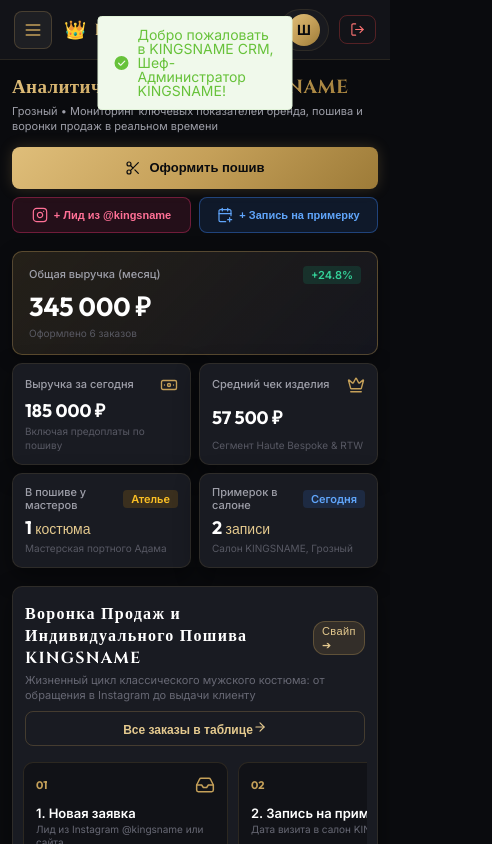
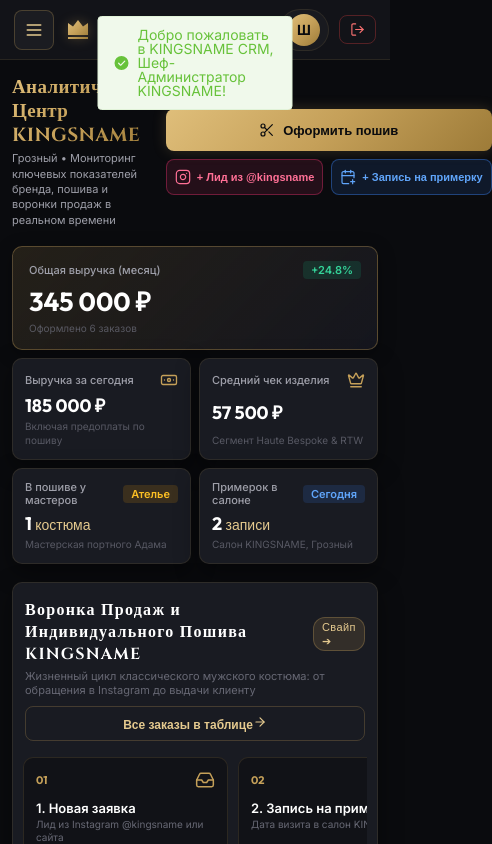
Before and after one commit to AMAEVAI/kingsname-crm, a Vue app in the folder frontend/: page /dashboard in a window 390 px wide. Both pictures are taken after a click on the button "88888888 (Шеф-Администратор)". Shown: the top 844 px of the page, 492 px wide, since content can reach past the window. Built offline with nearby package versions, Linux system fonts and the light colour scheme.

Commit message:
fix(ipad): replace emoji with vector gold crown, align burger toggle horizontally and polish tablet grid

```diff
--- a/frontend/src/layout/AppLayout.vue
+++ b/frontend/src/layout/AppLayout.vue
@@ -92,13 +92,27 @@
             <component :is="mobileMenuOpen ? X : Menu" :size="20" :stroke-width="2" />
           </button>
 
-          <!-- Mobile Brand Title -->
+          <!-- Luxury Brand Title with Vector Gold Crown -->
           <div class="kn-mobile-brand">
-            <span class="kn-mobile-emblem">👑</span>
-            <span class="kn-mobile-brand-title font-brand">KINGSNAME</span>
+            <div class="kn-mobile-crown">
+              <svg viewBox="0 0 24 24" class="kn-crown-icon-mini">
+                <path fill="url(#goldGradMini)" d="M2 19h20v2H2zM2 5l5 3.5L12 2l5 6.5L22 5v12H2z"/>
+                <defs>
+                  <linearGradient id="goldGradMini" x1="0%" y1="0%" x2="100%" y2="100%">
+                    <stop offset="0%" stop-color="#DFBE7A"/>
+                    <stop offset="50%" stop-color="#C5A059"/>
+                    <stop offset="100%" stop-color="#9A7B39"/>
+                  </linearGradient>
+                </defs>
+              </svg>
+            </div>
+            <div class="kn-mobile-brand-texts">
+              <span class="kn-mobile-brand-title font-brand">KINGSNAME</span>
+              <span class="kn-mobile-brand-sub font-brand">GROZNY • BESPOKE</span>
+            </div>
           </div>
 
-          <!-- Location Badge (Desktop/iPad) -->
+          <!-- Location Badge (Desktop) -->
           <div class="kn-location-badge">
             <MapPin :size="15" :stroke-width="1.8" class="kn-loc-icon" />
             <span>Грозный, Чеченская Республика • Премиальный Салон KINGSNAME</span>
@@ -376,6 +390,12 @@
   z-index: 40;
 }
 
+.kn-topbar-left {
+  display: flex;
+  align-items: center;
+  gap: 16px;
+}
+
 .kn-location-badge {
   display: flex;
   align-items: center;
@@ -460,19 +480,20 @@
 /* Mobile Toggle & Brand in Topbar */
 .kn-mobile-toggle-btn {
   display: none;
-  background: rgba(255, 255, 255, 0.05);
-  border: 1px solid var(--kn-gold-border);
-  color: var(--kn-gold-primary);
+  background: rgba(255, 255, 255, 0.04);
+  border: 1px solid rgba(197, 160, 89, 0.28);
+  color: var(--kn-gold-light);
   border-radius: 8px;
-  width: 38px;
-  height: 38px;
+  width: 40px;
+  height: 40px;
   align-items: center;
   justify-content: center;
   cursor: pointer;
-  transition: all 0.2s;
+  transition: all 0.2s ease;
 
-  &:hover {
-    background: rgba(197, 160, 89, 0.2);
+  &:hover, &:active {
+    background: rgba(197, 160, 89, 0.15);
+    border-color: var(--kn-gold-primary);
     color: #FFFFFF;
   }
 }
@@ -480,17 +501,43 @@
 .kn-mobile-brand {
   display: none;
   align-items: center;
-  gap: 8px;
+  gap: 10px;
 
-  .kn-mobile-emblem {
-    font-size: 18px;
+  .kn-mobile-crown {
+    width: 28px;
+    height: 28px;
+    display: flex;
+    align-items: center;
+    justify-content: center;
+  }
+
+  .kn-crown-icon-mini {
+    width: 24px;
+    height: 24px;
+    filter: drop-shadow(0 0 6px rgba(197, 160, 89, 0.35));
+  }
+
+  .kn-mobile-brand-texts {
+    display: flex;
+    flex-direction: column;
   }
 
   .kn-mobile-brand-title {
     font-size: 16px;
     font-weight: 700;
-    color: #DFBE7A;
-    letter-spacing: 0.1em;
+    background: var(--kn-gold-gradient);
+    -webkit-background-clip: text;
+    -webkit-text-fill-color: transparent;
+    letter-spacing: 0.12em;
+    line-height: 1.1;
+  }
+
+  .kn-mobile-brand-sub {
+    font-size: 8px;
+    color: var(--kn-text-muted);
+    letter-spacing: 0.18em;
+    font-weight: 600;
+    margin-top: 1px;
   }
 }
 
@@ -576,8 +623,14 @@
   }
 
   .kn-topbar {
-    padding: 0 20px;
-    height: 64px;
+    padding: 0 24px;
+    height: 68px;
+  }
+
+  .kn-topbar-left {
+    display: flex;
+    align-items: center;
+    gap: 16px;
   }
 
   .kn-mobile-toggle-btn {
@@ -592,6 +645,21 @@
     display: none;
   }
 
+  .kn-user-pill {
+    padding: 6px 14px;
+    display: flex;
+    align-items: center;
+    gap: 10px;
+  }
+
+  .kn-user-info {
+    display: flex;
+  }
+
+  .kn-logout-text {
+    display: inline;
+  }
+
   .kn-content {
     padding: 24px 20px;
   }
@@ -604,9 +672,11 @@
   }
 
   .kn-topbar-left {
-    display: flex;
-    align-items: center;
-    gap: 12px;
+    gap: 10px;
+  }
+
+  .kn-mobile-brand-sub {
+    display: none;
   }
 
   .kn-topbar-right {
--- a/frontend/src/views/dashboard/index.vue
+++ b/frontend/src/views/dashboard/index.vue
@@ -1121,18 +1121,34 @@
 
 @media (max-width: 1024px) {
   .kn-dash-header {
-    flex-direction: column;
-    align-items: flex-start;
+    flex-direction: row;
+    align-items: center;
+    justify-content: space-between;
     gap: 16px;
   }
 
   .kn-dash-actions {
-    width: 100%;
     flex-wrap: wrap;
+    justify-content: flex-end;
+  }
+
+  .kn-kpi-grid {
+    grid-template-columns: repeat(3, 1fr);
+    gap: 12px;
+  }
+
+  .kn-kpi-card:first-child {
+    grid-column: span 2;
+  }
+
+  .kn-funnel-steps {
+    grid-template-columns: repeat(3, 1fr);
+    gap: 12px;
   }
 
   .kn-charts-grid {
     grid-template-columns: 1fr;
+    gap: 18px;
   }
 }
 
```
